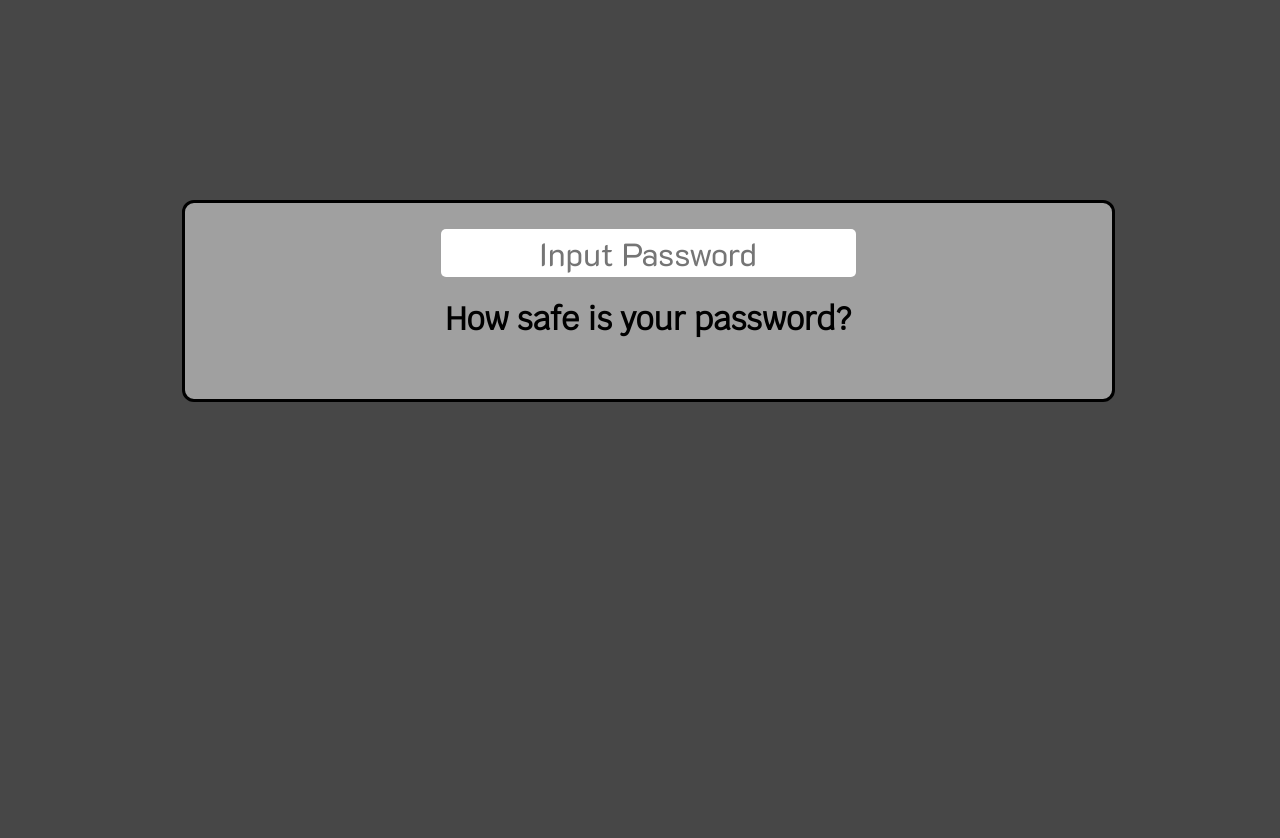
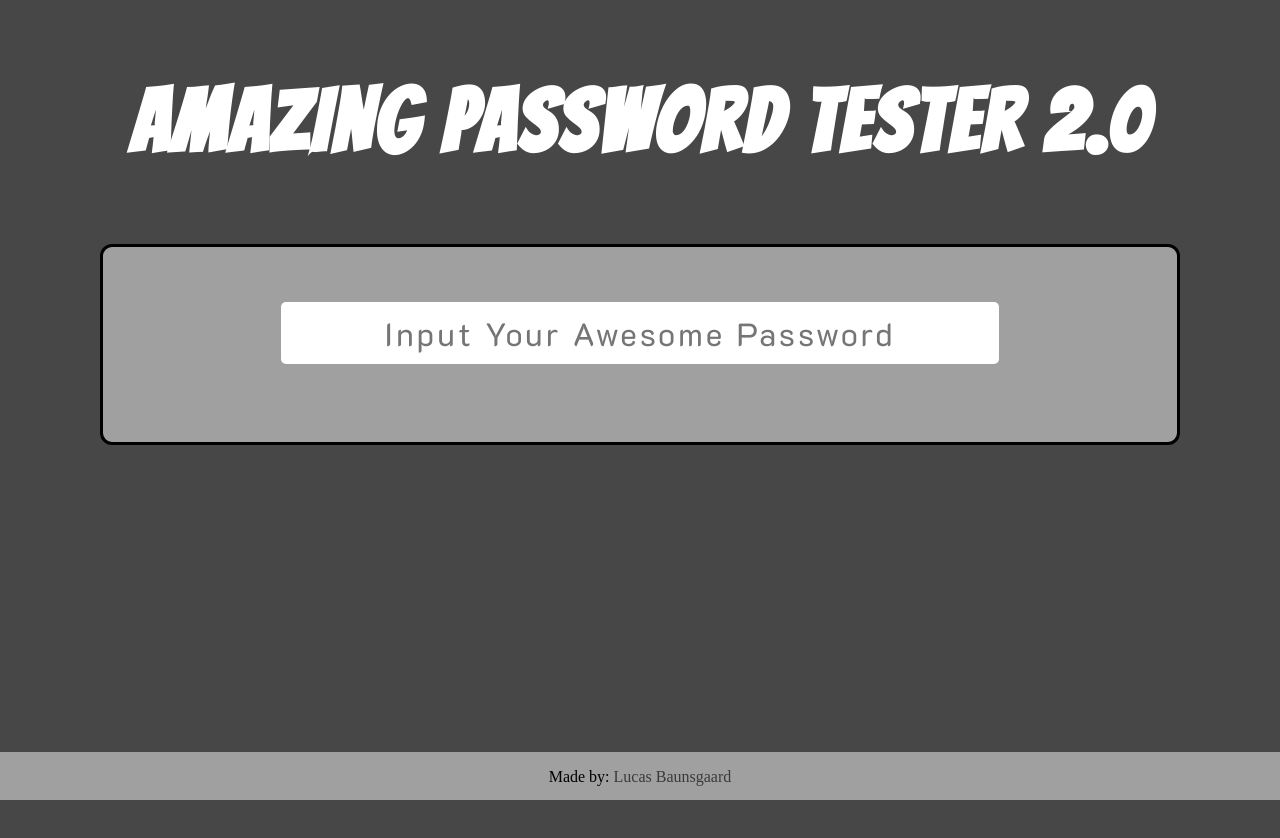
Before and after one commit to LucasBaun/Password-Detector, a plain HTML site: page index.html in a window 1280 px wide. After the commit the page ends 800 px from the top, so only its background shows below. Drawn offline with Linux system fonts and the light colour scheme.

Commit message:
Cooler desig :sunglasses:
fixed title, better box and a amazing footer. Go in and have a look :100: :sunglasses:

```diff
--- a/css/stylesheet.css
+++ b/css/stylesheet.css
@@ -1,36 +1,72 @@
 body{
-  height: 100vh;
-  width: 100vw;
   background-color: #DD5755;
   background-color: #474747;
+  text-align: center;
 }
 
 h1{
+  font-family: 'Bangers', cursive;
+  font-size: 550%;
+  margin-top: 75px;
+  margin-bottom: 75px;
+  color: white;
+  letter-spacing: 3px;
+}
+
+h2{
   font-family: 'Krub', sans-serif;
+  font-size: 300%;
+  color: black;
+}
+
+p{
+  color: black;
+}
+
+a{
+  text-decoration: none;
+  color: #3a3a3a;
+}
+
+a:hover{
+  font-size: 110%;
+  transition: 0.4s;
 }
 
 .window{
   text-align: center;
   border-radius: 20px;
-  margin-top: 25vh;
 }
 
 input{
     border-radius: 5px;
     border-style: hidden;
-    padding: 3px;
+    padding: 10px;
     font-family: 'K2D', sans-serif;
     font-size: 200%;
     text-align: center;
+    margin-top: 30px;
+    width: 65%;
+    letter-spacing: 3px;
 }
 
 .content{
   background-color: #a0a0a0;
   display: table;
   margin: 0 auto;
-  padding: 20%;
+  width: 85%;
   padding-top: 2%;
   padding-bottom: 3%;
   border-radius: 12px;
   border-style: solid;
  }
+
+ footer {
+   position: fixed;
+   left: 0;
+   bottom: 0;
+   width: 100%;
+   height: 6%;
+   background-color: #a0a0a0;
+   color: white;
+}
--- a/index.html
+++ b/index.html
@@ -7,16 +7,17 @@
     <link rel="script" href="script.js">
     <link href="https://fonts.googleapis.com/css?family=K2D" rel="stylesheet">
     <link href="https://fonts.googleapis.com/css?family=Krub" rel="stylesheet">
+    <link href="https://fonts.googleapis.com/css?family=Bangers" rel="stylesheet">
   </head>
   <body>
+    <h1>AMAZING PASSWORD TESTER 2.0</h1>
     <div class="window">
       <div class="content">
-        <input type="password" name="" value="" id="pw" onchange="myFunction()" placeholder="Input Password">
-        <h1>How safe is your password?</h1>
-        <h1 id="answer"></h1>
+        <input type="password" name="" value="" id="pw" onchange="myFunction()" placeholder="Input Your Awesome Password">
+        <h2 id="answer"></h2>
       </div>
     </div>
-
+  <footer><p>Made by: <a href="https://github.com/LucasBaun" target="_blank">Lucas Baunsgaard</a></p></footer>
     <script type="text/javascript">
     function myFunction () {
       const input = document.getElementById('pw').value
```
